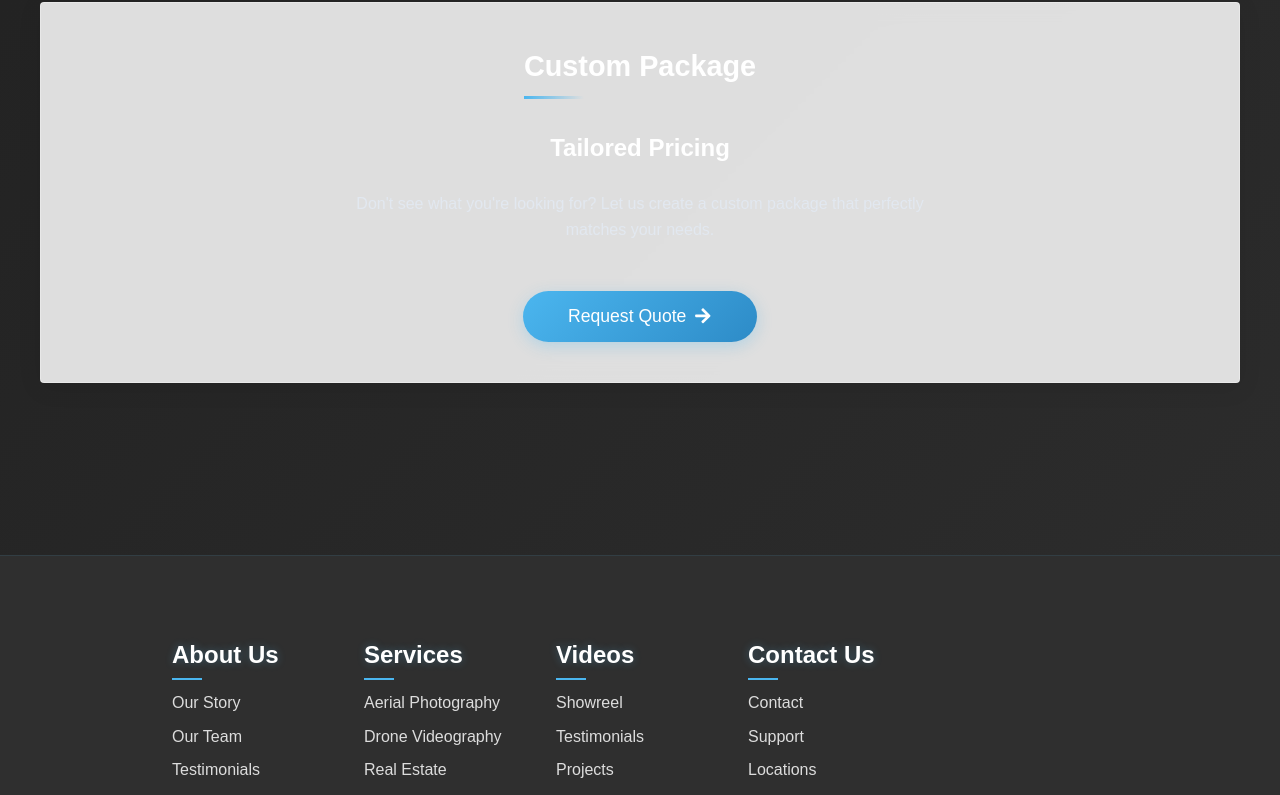
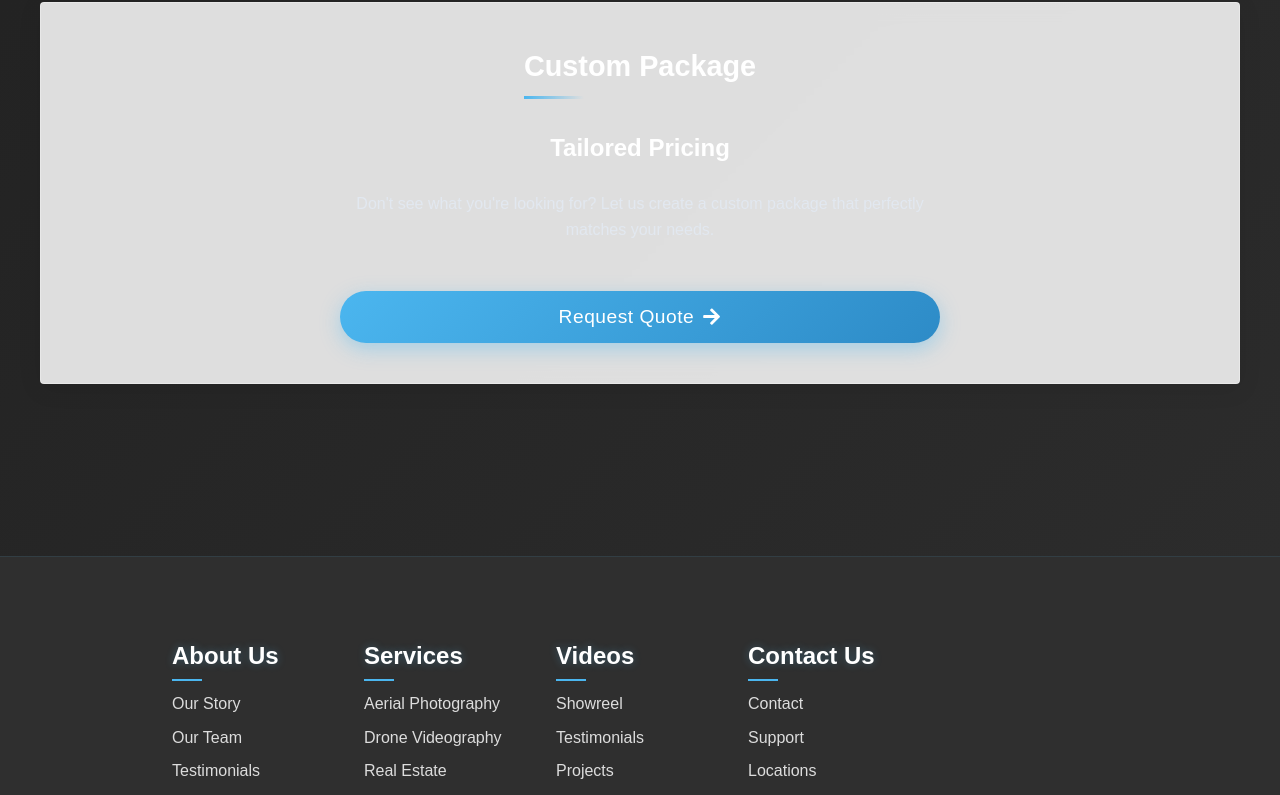
Before and after one commit to Mattyboy25/chris-website, a React (Vite) app: page /services in a window 1280 px wide. Shown: the part 1819-2614 px from the top of the page. Built offline with nearby package versions, Linux system fonts and the light colour scheme; no server answers.

Commit message:
Update custom quote card styles: adjust dimensions, padding, and background for improved aesthetics and usability

```diff
--- a/src/styles/Services.css
+++ b/src/styles/Services.css
@@ -306,9 +306,13 @@ body.light .services-fallback-bg {
 }
 
 .custom-quote-card .service-cta {
-  width: auto;
-  padding: 15px 45px;
-  min-width: 200px;
+  width: 80%;
+  max-width: 600px;
+  padding: 15px 40px;
+  font-size: 1.2rem;
+  letter-spacing: 0.5px;
+  background: linear-gradient(135deg, #4bb6ef, #2d8bc7);
+  box-shadow: 0 6px 20px rgba(75, 182, 239, 0.4);
 }
 
 /* Ensure the custom card spans full width on mobile */
```
